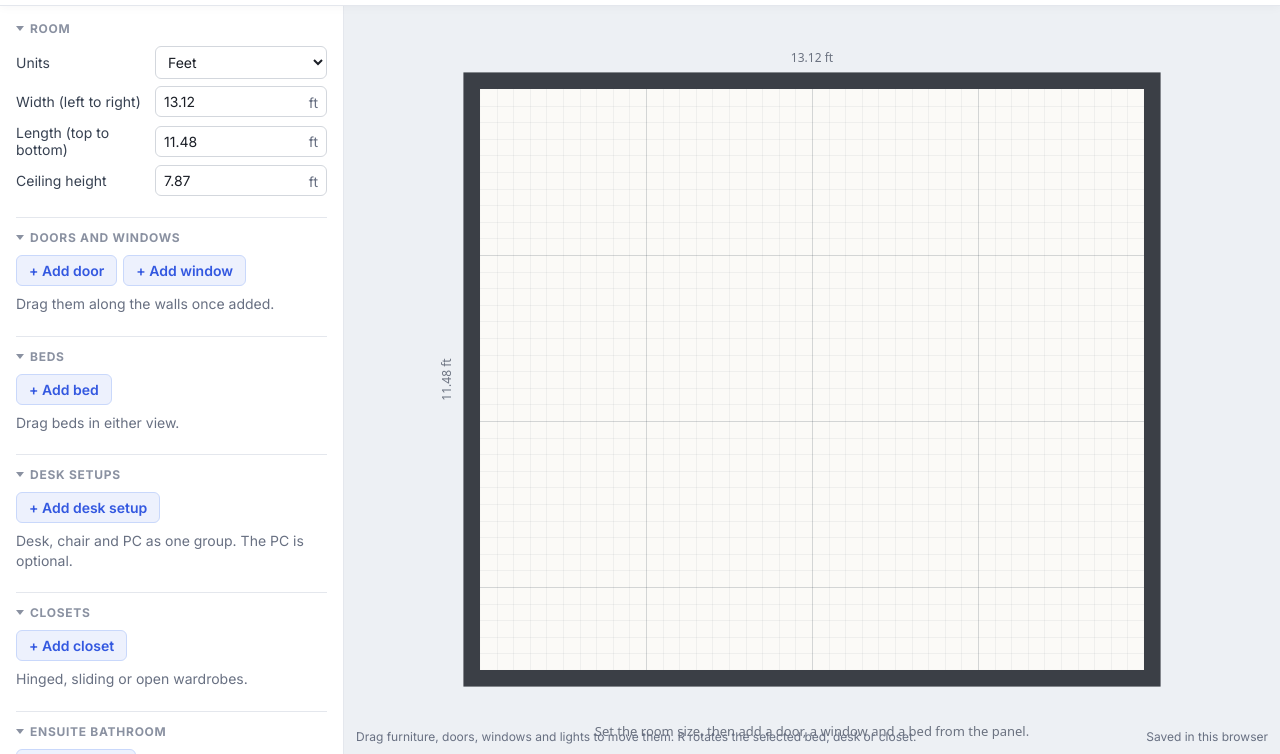
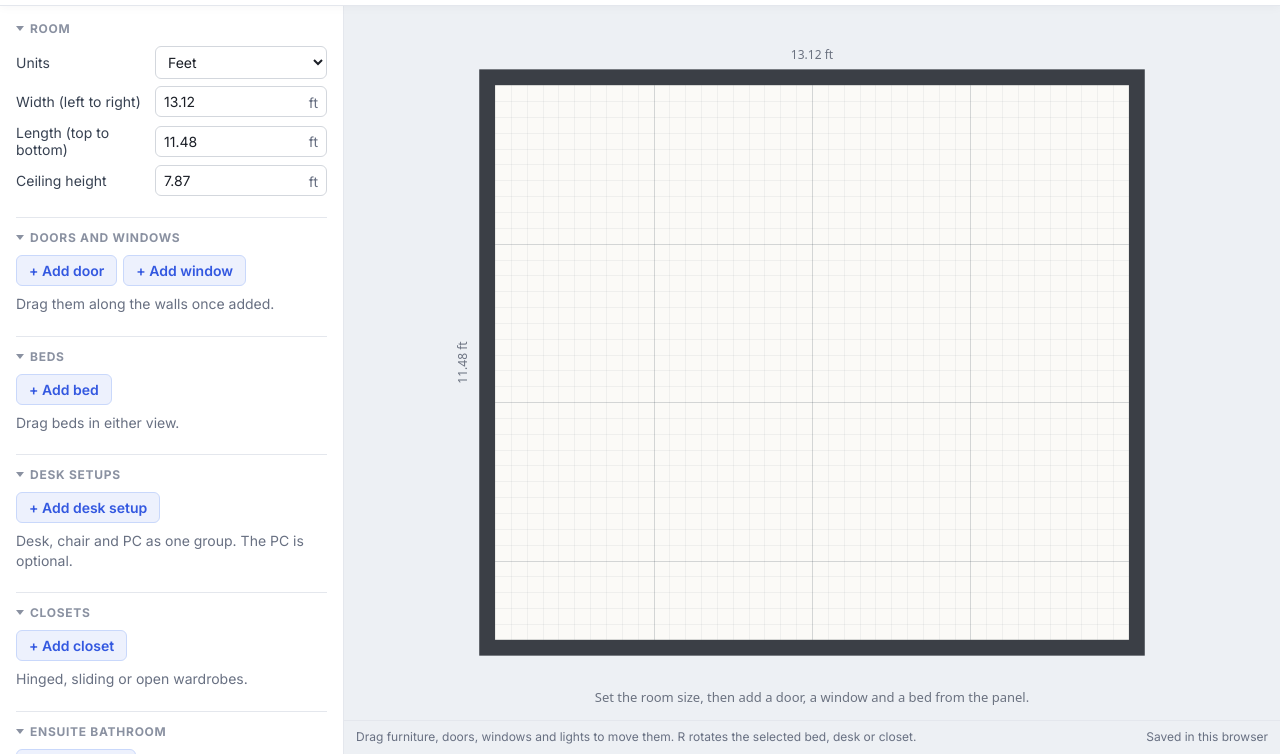
Before and after one commit to 4vsj/interior-design-web, a website built with Vite: page index.html in a window 1280 px wide. Shown: the part 46-800 px from the top of the page. Built offline with nearby package versions, Linux system fonts and the light colour scheme.

Commit message:
Move the hint into its own bar below the plan and 3D view
The hint and save status used to float over the canvas, so the room and
the text could collide. They now sit in a bar, and the views end where
it starts, however many lines the hint wraps to.

Co-Authored-By: Claude Opus 5.5 <noreply@anthropic.com>
Claude-Session: https://claude.ai/code/session_014Vt3eu7aqhe7aHTUjPEhk7

```diff
--- a/src/main.js
+++ b/src/main.js
@@ -39,6 +39,9 @@ function loadScene() {
 (window.requestIdleCallback || ((f) => setTimeout(f, 1500)))(() => import('./view3d.js').catch(() => {}));
 
 const hint = $('#hint');
+// the views end where the hint bar starts, however many lines the hint wraps to
+const foot = $('.stage-foot');
+new ResizeObserver(() => $('.stage').style.setProperty('--foot', `${foot.offsetHeight}px`)).observe(foot);
 const HINTS = {
   '2d': 'Drag furniture, doors, windows and lights to move them. R rotates the selected bed, desk or closet.',
   '3d': 'WASD to move, Q/E for down/up, Shift for speed. Drag to look, right-drag to pan, scroll to zoom.',
--- a/src/style.css
+++ b/src/style.css
@@ -120,7 +120,8 @@ button.linkish:hover:not(:disabled) { background: transparent; color: var(--text
 .panel section.folded > :not(h2) { display: none; }
 
 .stage { position: relative; flex: 1; min-width: 0; }
-#plan, #three { position: absolute; inset: 0; width: 100%; height: 100%; }
+/* the plan and 3D view stop above the hint bar, so the hint never covers the room */
+#plan, #three { position: absolute; top: 0; left: 0; width: 100%; height: calc(100% - var(--foot, 34px)); }
 #plan { touch-action: none; display: block; }
 #three { touch-action: none; }
 #three canvas { display: block; width: 100%; height: 100%; }
@@ -146,16 +147,24 @@ body[data-view='2d'] .view-buttons { display: none; }
 
 .stage-foot {
   position: absolute;
-  left: 12px;
-  right: 12px;
-  bottom: 10px;
+  left: 0;
+  right: 0;
+  bottom: 0;
   display: flex;
   justify-content: space-between;
-  gap: 12px;
+  align-items: center;
+  gap: 16px;
+  padding: 8px 12px;
+  min-height: 34px;
+  box-sizing: border-box;
+  background: var(--bg);
+  border-top: 1px solid var(--line);
   color: var(--muted);
   font-size: 12px;
-  pointer-events: none;
+  line-height: 1.4;
 }
+#hint { flex: 1; min-width: 0; }
+#saved { flex: none; white-space: nowrap; }
 #toast {
   position: absolute;
   left: 50%;
@@ -211,7 +220,7 @@ input[type='number']:focus, select:focus { border-color: var(--accent); box-shad
 #toast { animation: toast-in 0.18s ease; }
 @keyframes toast-in { from { opacity: 0; transform: translate(-50%, -6px); } to { opacity: 1; transform: translate(-50%, 0); } }
 body[data-view='3d'] .stage-foot { color: #7a8294; }
-body[data-view='3d'] #three.night ~ .stage-foot { color: #9aa3b8; }
+body[data-view='3d'] #three.night ~ .stage-foot { color: #9aa3b8; background: #0b0d14; border-top-color: #1c2234; }
 @media (prefers-reduced-motion: reduce) {
   *, *::before, *::after { transition: none !important; animation: none !important; }
 }
```
